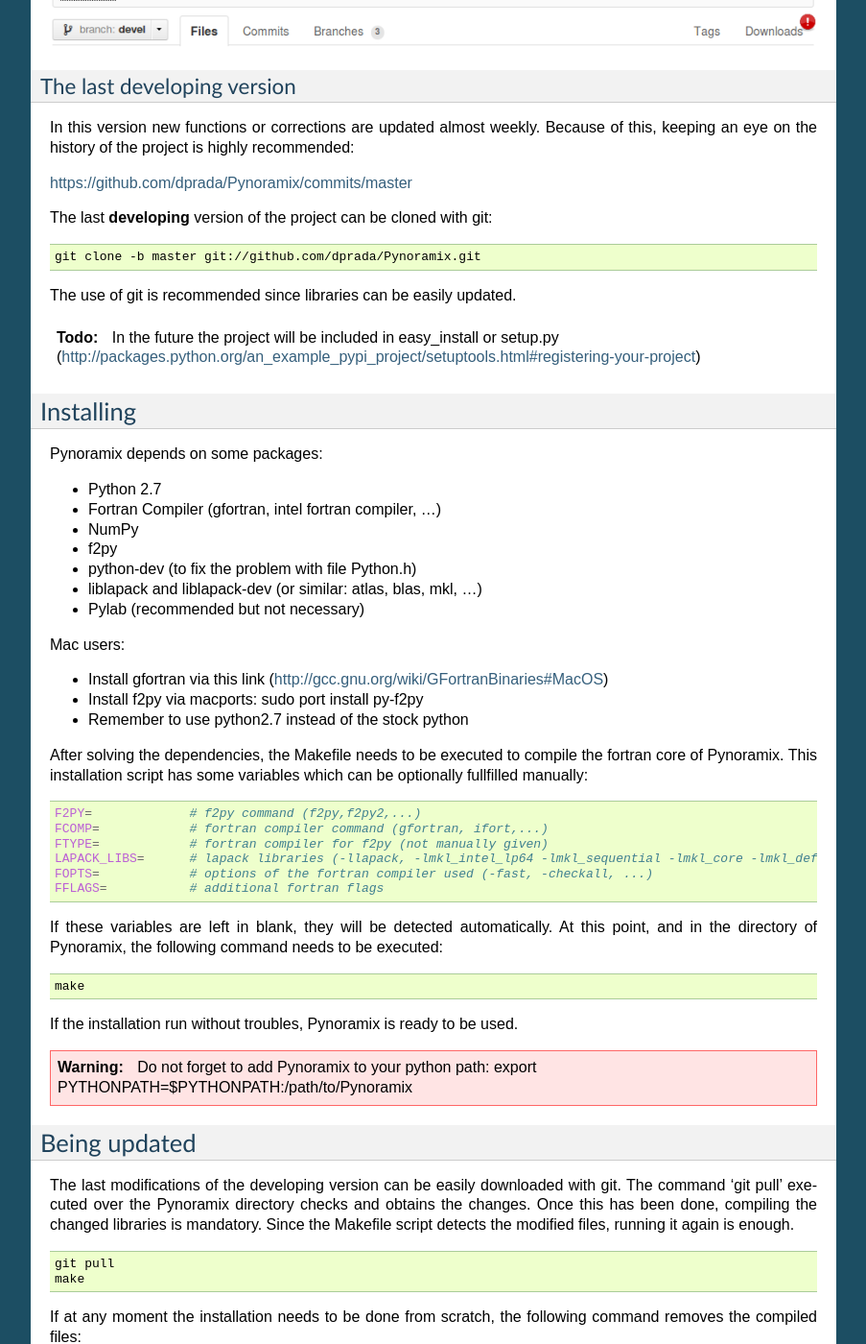
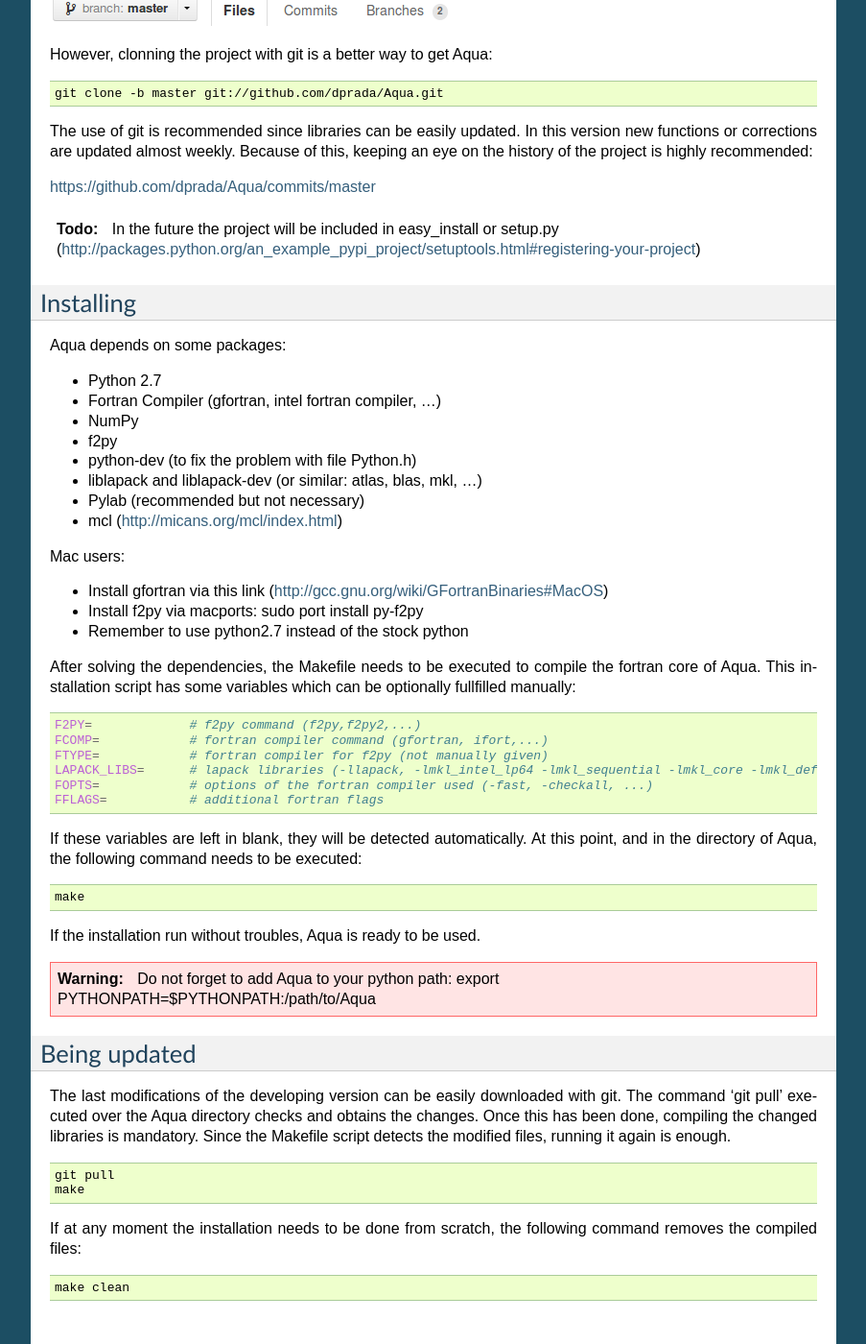
Before and after one commit to dprada/Aqua, a Sphinx documentation site: the page built from doc/source/getting_started.rst, in a window 1280 px wide and 1400 px high, scrolled down 502 px. Shown: the whole window at 96% size, without its empty margins (198-1101 px from the left). Built offline with Sphinx 7.4.7, drawn with Linux system fonts in a browser that asks for light colours; some of the changed text lies outside the part shown.

Commit message:
Updating Documentation.

```diff
--- a/doc/source/getting_started.rst
+++ b/doc/source/getting_started.rst
@@ -4,41 +4,37 @@
 Getting Started
 ***************
 
-The whole project is public available at https://github.com/dprada/Pynoramix.git .
+The whole project is public available at https://github.com/dprada/Aqua.git .
 There is not stable version yet, for this reason the use of these libraries it is under your responsability.
 
-Getting Pynoramix
+Getting Aqua
 =================
 
 The testing version
 +++++++++++++++++++
 
-This version of pynoramix is the seed of the first stable version, and
+This version of Aqua is the seed of a future first stable version, and
 thereby the most robust configuration at the moment.
-All functions and attributes found on this documentation are available here.
+All functions and attributes described on this documentation are available here.
 
-The source code can be downloaded in the web page https://github.com/dprada/Pynoramix.git as a zip or tar.gz file.
-Both options can be found with the options "zip" or "Downloads":
+The source code can be downloaded in the web page https://github.com/dprada/Aqua.git as a zip file:
 
 .. image:: _static/screenshot_github.png
 
+However, clonning the project with git is a better way to get Aqua:
 
-The last developing version
-+++++++++++++++++++++++++++
+.. sourcecode:: bash
 
+   git clone -b master git://github.com/dprada/Aqua.git
+
+
+The use of git is recommended since libraries can be easily updated.
 In this version new functions or corrections are updated almost
 weekly. Because of this, keeping an eye on the history of the project
 is highly recommended:
 
-https://github.com/dprada/Pynoramix/commits/master
+https://github.com/dprada/Aqua/commits/master
 
-The last **developing** version of the project can be cloned with git:
-
-.. sourcecode:: bash
-
-   git clone -b master git://github.com/dprada/Pynoramix.git
-
-The use of git is recommended since libraries can be easily updated.
 
 .. Todo:: In the future the project will be included in easy_install
    or setup.py
@@ -50,7 +46,7 @@
 Installing
 ===========
 
-Pynoramix depends on some packages:
+Aqua depends on some packages:
 
 - Python 2.7
 - Fortran Compiler (gfortran, intel fortran compiler, ...)
@@ -59,6 +55,7 @@
 - python-dev (to fix the problem with file Python.h)
 - liblapack and liblapack-dev (or similar: atlas, blas, mkl, ...)
 - Pylab (recommended but not necessary)
+- mcl (http://micans.org/mcl/index.html)
 
 Mac users:
 
@@ -68,7 +65,7 @@
 
 
 
-After solving the dependencies, the Makefile needs to be executed to compile the fortran core of Pynoramix.
+After solving the dependencies, the Makefile needs to be executed to compile the fortran core of Aqua.
 This installation script has some variables which can be optionally fullfilled manually:
 
 .. sourcecode:: bash
@@ -81,22 +78,22 @@
    FFLAGS=           # additional fortran flags
 
 If these variables are left in blank, they will be detected automatically.
-At this point, and in the directory of Pynoramix, the following command needs to be executed:
+At this point, and in the directory of Aqua, the following command needs to be executed:
 
 .. sourcecode:: bash
 
    make
 
-If the installation run without troubles, Pynoramix is ready to be used.
+If the installation run without troubles, Aqua is ready to be used.
 
-.. warning:: Do not forget to add Pynoramix to your python path: export PYTHONPATH=$PYTHONPATH:/path/to/Pynoramix
+.. warning:: Do not forget to add Aqua to your python path: export PYTHONPATH=$PYTHONPATH:/path/to/Aqua
 
 
 Being updated
 =============
 
 The last modifications of the developing version can be easily downloaded with git.
-The command 'git pull' executed over the Pynoramix directory checks and obtains the changes.
+The command 'git pull' executed over the Aqua directory checks and obtains the changes.
 Once this has been done, compiling the changed libraries is mandatory.
 Since the Makefile script detects the modified files, running it again is enough.
 
--- a/doc/source/index.rst
+++ b/doc/source/index.rst
@@ -1,9 +1,9 @@
-.. Pynoramix documentation master file, created by
+.. Aqua documentation master file, created by
    sphinx-quickstart on Sun Jun 17 19:50:28 2012.
    You can adapt this file completely to your liking, but it should at least
    contain the root `toctree` directive.
 
-Welcome to the tentative Pynoramix's documentation!
+Welcome to the tentative Aqua's documentation!
 ===================================================
 
 **Be aware, some sections are...**
```
Also changed, not shown: doc/source/tutorial_berezovska2012.rst (+10 -10 lines), doc/source/_static/logo.gif, doc/source/_static/screenshot_github.png.
